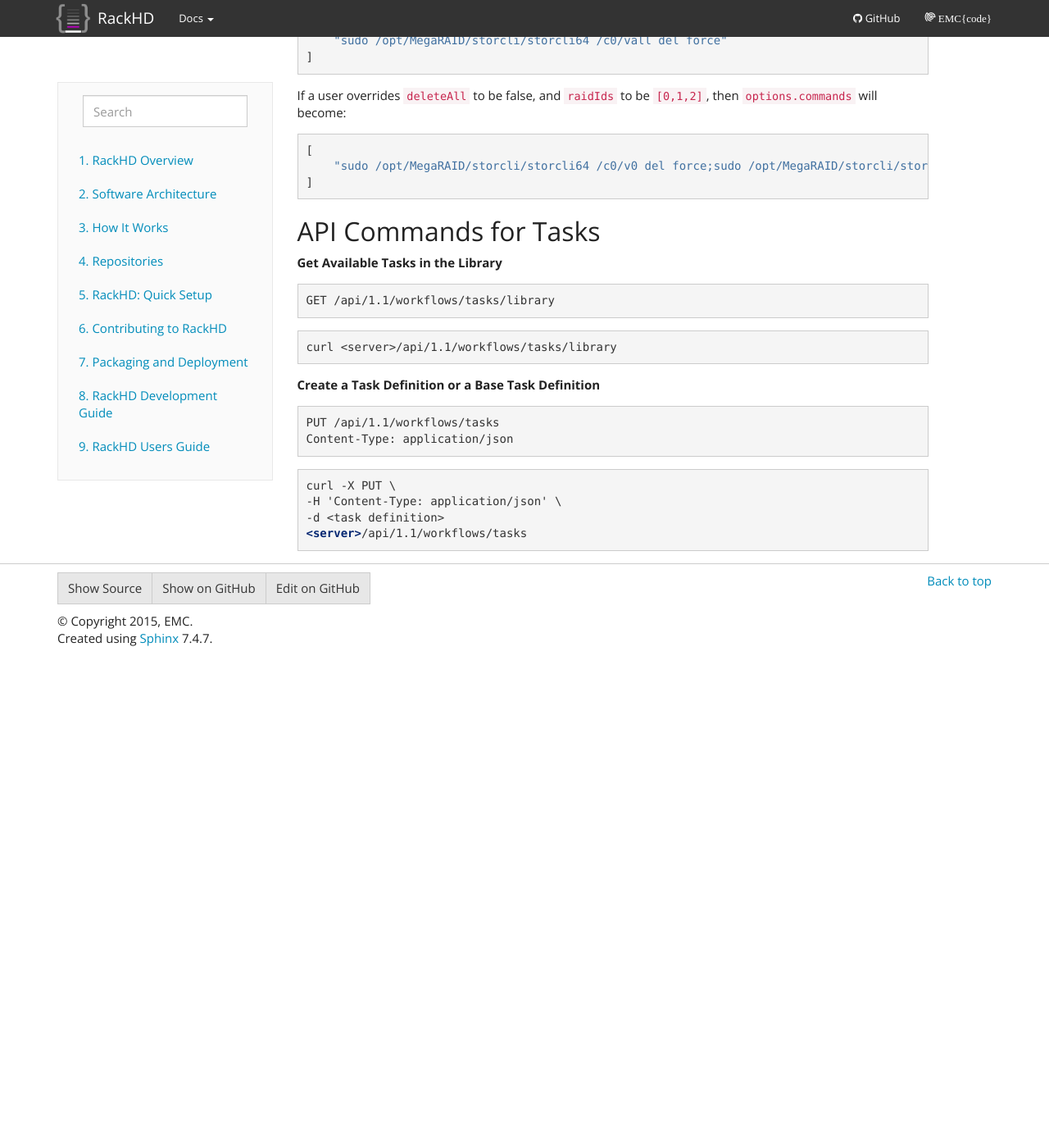
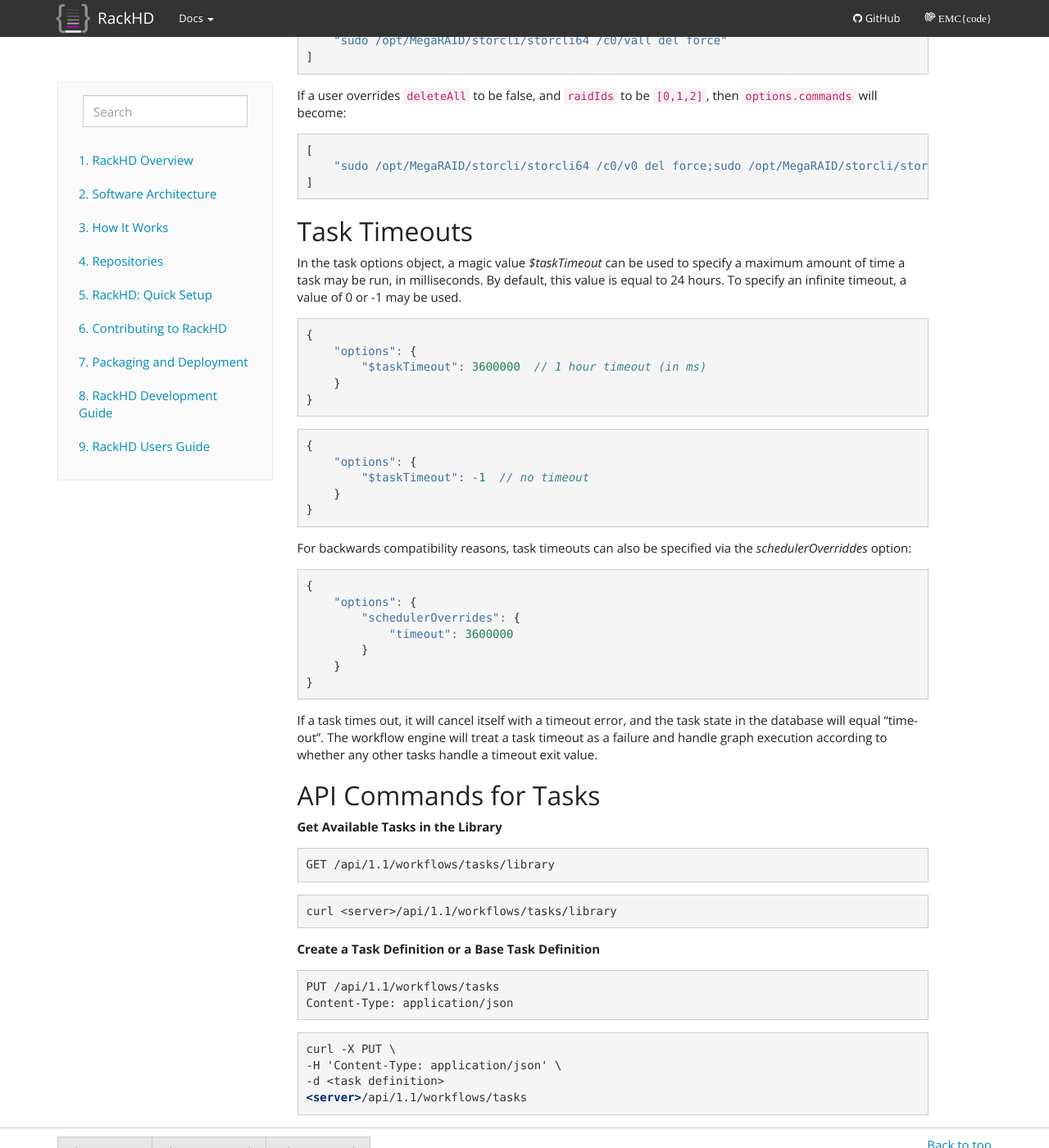
Before and after one commit to RackHD/docs, a Sphinx documentation site: the page built from docs/rackhd/tasks.rst, in a window 1280 px wide and 1400 px high, scrolled down 7479 px. Shown: the whole window at 82% size. Built offline with Sphinx 7.4.7, drawn with Linux system fonts in a browser that asks for light colours; before the commit the page ends 8279 px from its top, so only the background shows below that.

Commit message:
Add documentation for task timeouts

```diff
--- a/docs/rackhd/tasks.rst
+++ b/docs/rackhd/tasks.rst
@@ -203,9 +203,6 @@ assigning callbacks to a myriad of AMQP events published by RackHD services, suc
 as DHCP requests from a specific mac address, HTTP downloads from a specific IP, template
 rendering requests, etc.
 
-
-
-
 Task Templates
 ^^^^^^^^^^^^^^^^^^^^^^^
 There are some values that may be needed in a task definition which are not known in advance. In some cases, it is also more convenient to use placeholder values in a task definition than literal values. In these cases, a simple template rendering syntax can be used in task definitions. Rendering is also useful in places where two or more tasks need to use the same value (e.g. options.file), but it cannot be hardcoded ahead of time.
@@ -408,6 +405,46 @@ If a user overrides ``deleteAll`` to be false, and ``raidIds`` to be ``[0,1,2]``
         "sudo /opt/MegaRAID/storcli/storcli64 /c0/v0 del force;sudo /opt/MegaRAID/storcli/storcli64 /c0/v1 del force;sudo /opt/MegaRAID/storcli/storcli64 /c0/v2 del force;"
     ]
 
+Task Timeouts
+^^^^^^^^^^^^^^^^^^^^^^^
+
+In the task options object, a magic value `$taskTimeout` can be used to specify a maximum
+amount of time a task may be run, in milliseconds. By default, this value is equal to 24 hours.
+To specify an infinite timeout, a value of 0 or -1 may be used.
+
+.. code-block:: js
+
+    {
+        "options": {
+            "$taskTimeout": 3600000  // 1 hour timeout (in ms)
+        }
+    }
+
+.. code-block:: js
+
+    {
+        "options": {
+            "$taskTimeout": -1  // no timeout
+        }
+    }
+
+For backwards compatibility reasons, task timeouts can also be specified via the `schedulerOverriddes` option:
+
+.. code-block:: js
+
+    {
+        "options": {
+            "schedulerOverrides": {
+                "timeout": 3600000
+            }
+        }
+    }
+
+If a task times out, it will cancel itself with a timeout error, and the task state
+in the database will equal "timeout". The workflow engine will treat a task timeout as a failure
+and handle graph execution according to whether any other tasks handle a timeout exit value.
+
+
 API Commands for Tasks
 ^^^^^^^^^^^^^^^^^^^^^^^
 
```
